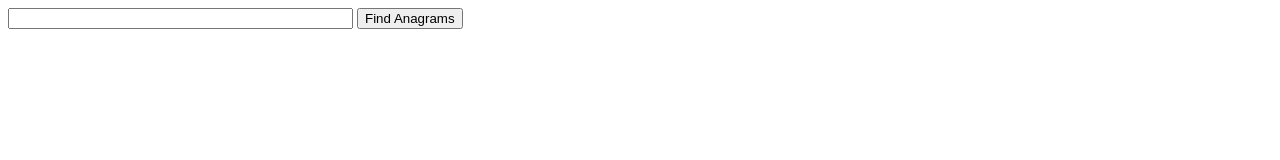
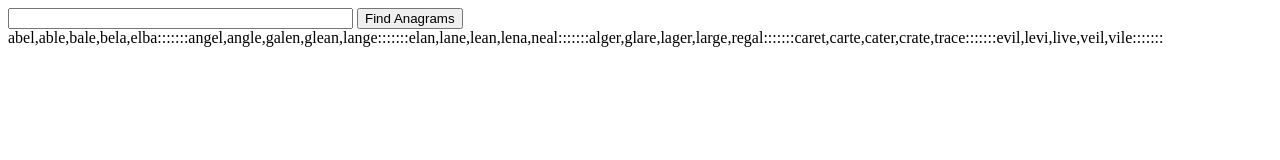
Before and after one commit to jakeberg/anagrams, a plain HTML site: page index.html in a window 1280 px wide. Both pictures are taken after a click on the button "Find Anagrams". Drawn offline with Linux system fonts and the light colour scheme.

Commit message:
assignment complete

```diff
--- a/anagrams.js
+++ b/anagrams.js
@@ -1,23 +1,37 @@
+const dest = document.getElementById("main");
+
 function alphabetize(a) {
     return a.toLowerCase().split("").sort().join("").trim();
 }
 
-document.getElementById("findButton").onclick = function () {
 
-    var typedText = document.getElementById("input").value;
 
-    var dest = document.getElementById("main");
+function findAll() {
+    var countAnagrams = {}
 
     for (i = 0; i < words.length; i++) {
-        word = words[i];
-        if (alphabetize(typedText) == alphabetize(word)) {
-            var newSpan = document.createElement("span");
-            var text = document.createTextNode(word + " ");
-            newSpan.appendChild(text);
-            dest.appendChild(newSpan);
+        var word = words[i];
+        const value = alphabetize(word);
 
+            if (value in countAnagrams) {
+                countAnagrams[value].push(word);
+            } else {
+                countAnagrams[value] = [word];
+            }
+
+            if (countAnagrams[value].length > 4) {
+                let newSpan = document.createElement("span");
+                let text = document.createTextNode(countAnagrams[value] + ":::::::");
+                newSpan.appendChild(text);
+                dest.appendChild(newSpan);
+            }
         }
     }
 
 
-}
+
+
+
+
+
+document.getElementById("findButton").addEventListener("click", findAll)
```
Also changed, not shown: index.html (+0 -2 lines).
